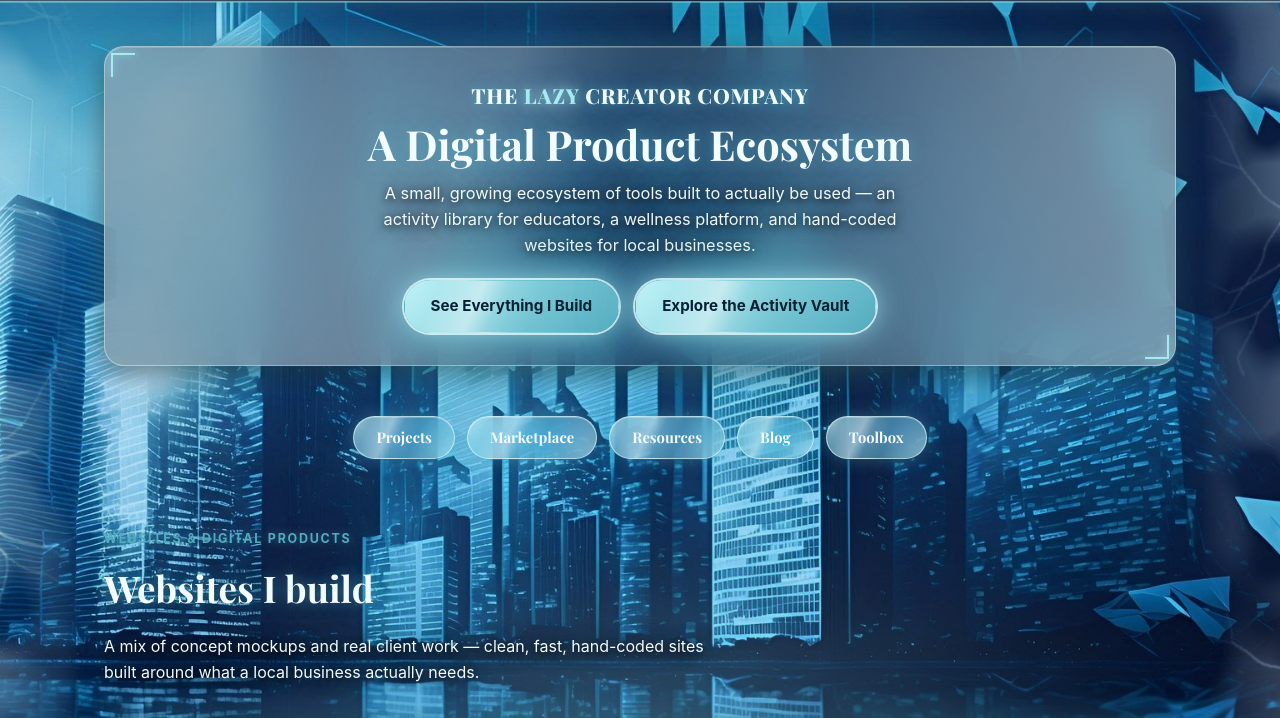
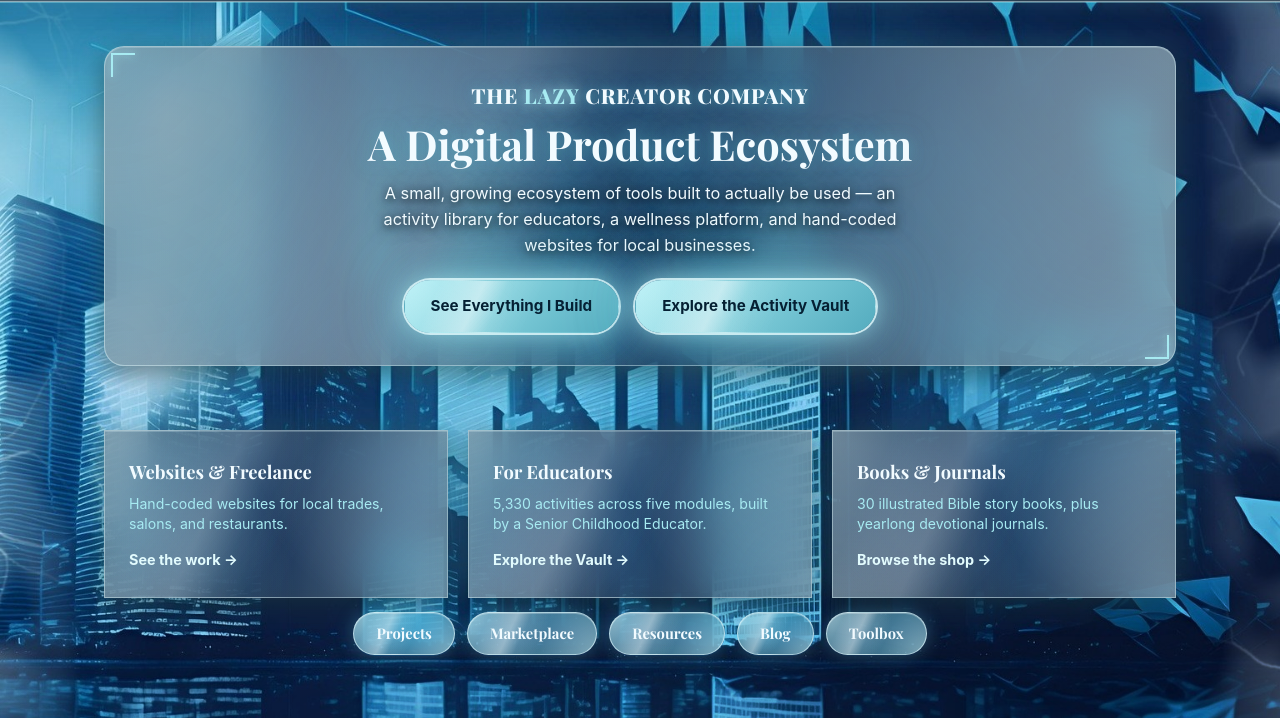
Before and after one commit to michaelbailie88-star/The-Lazy-Creator-Company, a website: page index.html in a window 1280 px wide. Shown: the part 71-789 px from the top of the page. Drawn offline with nearby package versions, Linux system fonts and the light colour scheme.

Commit message:
Homepage nav grid + Activity Vault module bullets
Added a 3-column visual navigation grid right below the homepage hero,
before the existing pill row -- Websites & Freelance / For Educators /
Books & Journals, each a full glass card linking to the real dedicated
page (projects.html, activity-vault.html, shop.html). Verified all three
links return 200 and land on correct content.

Card class (.nav-destination-card) added to the master glass-morphism
selector list so it inherits the same darker-blue treatment from the last
commit rather than duplicating the background/blur/border/shadow block.

On activity-vault.html: converted each of the 5 module cards from a single
description sentence into a scannable bulleted list (17 bullets total),
using only the audience/description facts already on the page -- no new
claims invented about module contents. Bullet markers use the page's own
documented signature accent (#3b82f6 electric blue) rather than borrowing
a color from the icy theme, since this page uses its own .av-electric
visual system, not .manuscript-page.

Deliberately did NOT touch resources.html (free prayer-download page) or
marketplace.html (creator marketplace roadmap) -- confirmed via direct
render that neither is actually about Activity Vault or the book shop,
and that activity-vault.html/shop.html already exist as comprehensive
dedicated landing pages (hero, buy buttons, full module/book grids).

```diff
--- a/assets/css/style.css
+++ b/assets/css/style.css
@@ -590,6 +590,9 @@ section p {
 .av-module-card .av-pill { display: inline-block; margin-bottom: 12px; }
 .av-module-card .av-count { font-family: var(--font-display); font-size: 1.6rem; color: var(--text); margin-bottom: 6px; }
 .av-module-card .av-desc { font-size: 0.85rem; color: var(--text-muted); line-height: 1.4; }
+.av-module-card .av-desc-list { list-style: none; padding: 0; margin: 0; font-size: 0.85rem; color: var(--text-muted); line-height: 1.5; }
+.av-module-card .av-desc-list li { position: relative; padding-left: 15px; margin-bottom: 3px; }
+.av-module-card .av-desc-list li::before { content: "\2022"; position: absolute; left: 0; color: #3b82f6; }
 
 /* ---------- Electric blue: the real Activity Vault homepage's signature accent (#3b82f6) ---------- */
 .av-electric {
@@ -1710,7 +1713,8 @@ section p {
 .manuscript-page .roadmap-phase,
 .manuscript-page .tool-card,
 .manuscript-page .scripture-block,
-.manuscript-page .blog-post {
+.manuscript-page .blog-post,
+.manuscript-page .nav-destination-card {
   background:
     linear-gradient(115deg, transparent 15%, rgba(255,255,255,0.16) 34%, rgba(255,255,255,0.03) 44%, transparent 60%),
     radial-gradient(circle at 0% 0%, rgba(226,251,253,0.4), transparent 56%),
@@ -1723,6 +1727,47 @@ section p {
   -webkit-backdrop-filter: blur(18px) saturate(180%);
   border: 1px solid rgba(226,251,253,0.42);
   box-shadow: 0 0 34px rgba(84,172,191,0.28), 0 8px 24px rgba(0,0,0,0.45), inset 0 1px 0 rgba(226,251,253,0.22);
+}
+
+/* Homepage-only 3-way navigation grid, right below the hero -- lets a
+   visitor jump straight to the business line they care about instead of
+   reading the whole page first. Cards inherit the master glass background
+   above; this just adds layout, typography, and the hover lift. */
+.nav-destination-grid {
+  display: grid;
+  grid-template-columns: repeat(auto-fit, minmax(240px, 1fr));
+  gap: 20px;
+  margin: 28px 0 8px;
+}
+.nav-destination-card {
+  display: flex;
+  flex-direction: column;
+  padding: 26px 24px;
+  text-decoration: none;
+  transition: transform 0.2s ease, box-shadow 0.2s ease;
+}
+.nav-destination-card:hover {
+  transform: translateY(-4px);
+  box-shadow: 0 0 40px rgba(84,172,191,0.4), 0 12px 28px rgba(0,0,0,0.5), inset 0 1px 0 rgba(226,251,253,0.28);
+}
+.nav-destination-card .nav-dest-label {
+  font-family: var(--font-display);
+  font-weight: 700;
+  font-size: 1.15rem;
+  color: var(--ns-white);
+  margin-bottom: 8px;
+}
+.nav-destination-card .nav-dest-desc {
+  font-size: 0.88rem;
+  color: var(--ns-cyan);
+  line-height: 1.4;
+  margin-bottom: 14px;
+}
+.nav-destination-card .nav-dest-arrow {
+  margin-top: auto;
+  font-weight: 700;
+  color: var(--ns-cyan-bright);
+  font-size: 0.9rem;
 }
 
 /* Book-shelf row (homepage only, via .manuscript-page scoping -- the book
--- a/index.html
+++ b/index.html
@@ -68,6 +68,26 @@
     </div>
   </div>
 </section>
+
+<div class="wrap">
+  <div class="nav-destination-grid">
+    <a class="nav-destination-card" href="/projects.html">
+      <div class="nav-dest-label">Websites &amp; Freelance</div>
+      <div class="nav-dest-desc">Hand-coded websites for local trades, salons, and restaurants.</div>
+      <div class="nav-dest-arrow">See the work &rarr;</div>
+    </a>
+    <a class="nav-destination-card" href="/activity-vault.html">
+      <div class="nav-dest-label">For Educators</div>
+      <div class="nav-dest-desc">5,330 activities across five modules, built by a Senior Childhood Educator.</div>
+      <div class="nav-dest-arrow">Explore the Vault &rarr;</div>
+    </a>
+    <a class="nav-destination-card" href="/shop.html">
+      <div class="nav-dest-label">Books &amp; Journals</div>
+      <div class="nav-dest-desc">30 illustrated Bible story books, plus yearlong devotional journals.</div>
+      <div class="nav-dest-arrow">Browse the shop &rarr;</div>
+    </a>
+  </div>
+</div>
 
 <div class="ms-pillbar">
   <a class="ms-pill" href="/projects.html">Projects</a>
```
Also changed, not shown: activity-vault.html (+27 -5 lines).
